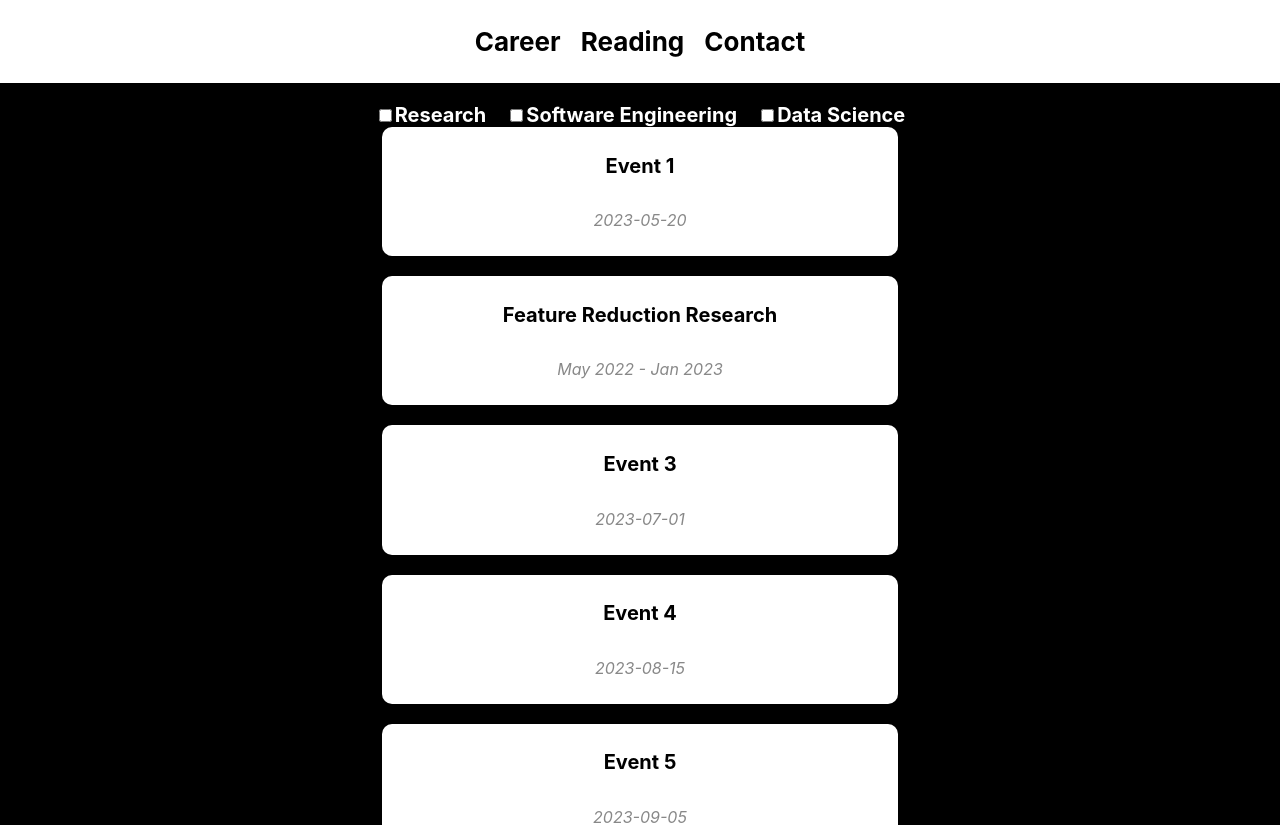
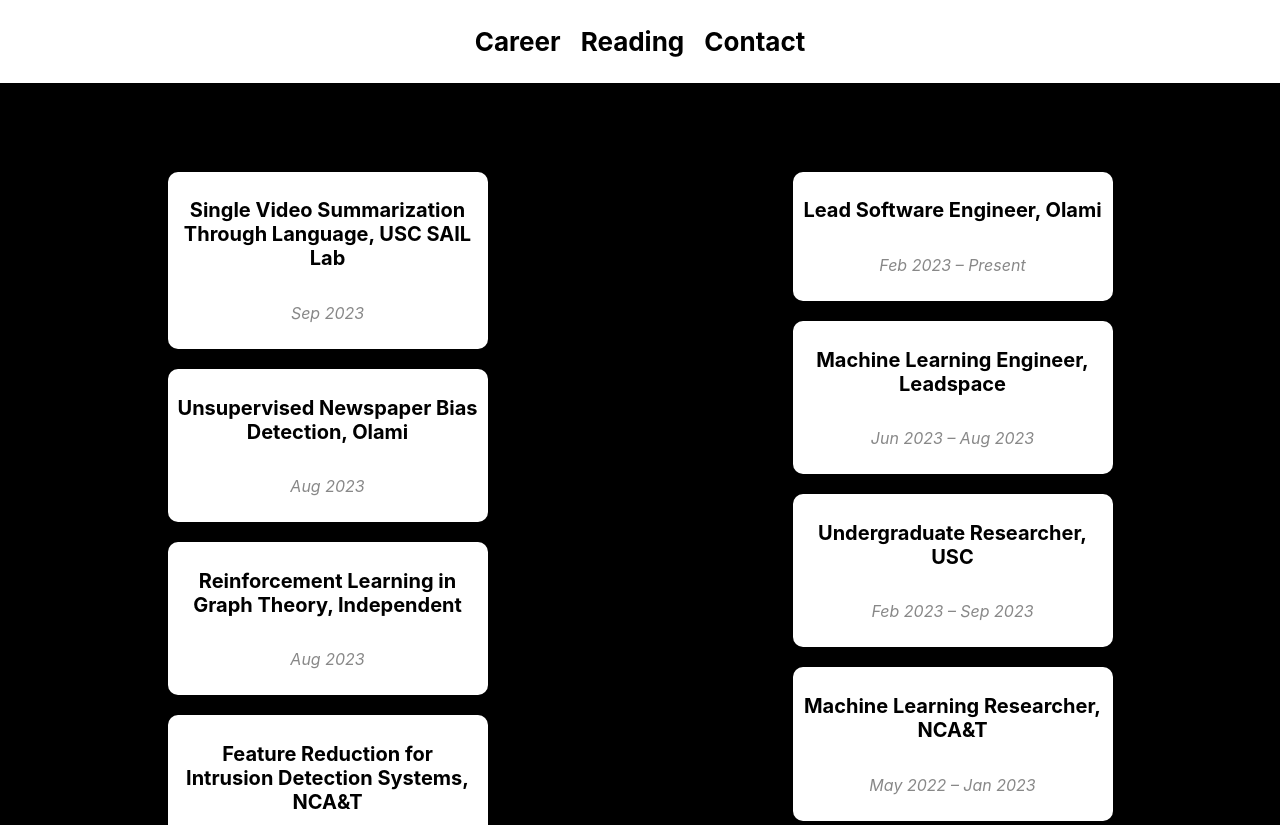
Before and after one commit to aLehav/aLehav.github.io, a React (Create React App) app: page / in a window 1280 px wide. Shown: the top 825 px of the page. Built offline with nearby package versions, Linux system fonts and the light colour scheme.

Commit message:
resume updated

```diff
--- a/src/components/Career/Career.jsx
+++ b/src/components/Career/Career.jsx
@@ -8,58 +8,37 @@ import './Career.css'
 function Career() {
   const location = useLocation();
   const queryParams = queryString.parse(location.search);
-  // Initialize the filters array based on the query parameters
   const initialFilters = queryParams.filter ? queryParams.filter.split(',') : [];
 
   const [activeFilters, setActiveFilters] = useState(initialFilters);
 
-  // Function to handle filter changes
   const handleFilterChange = (filter, isChecked) => {
     if (isChecked) {
-      // Add the filter if checked
       setActiveFilters(prevFilters => [...prevFilters, filter]);
     } else {
-      // Remove the filter if unchecked
       setActiveFilters(prevFilters => prevFilters.filter(f => f !== filter));
     }
   };
 
-  // Filtered events based on active filters
+  // Filtering events based on the active filters
   let filteredEvents = data.filter(event =>
     activeFilters.length === 0 || activeFilters.every(filter => event.categories.includes(filter))
   );
 
+  // Separating events into two columns based on whether they include 'Research'
+  const researchEvents = filteredEvents.filter(event => event.categories.includes('Research'));
+  const nonResearchEvents = filteredEvents.filter(event => !event.categories.includes('Research'));
+
   return (
-    <div style={{ margin: 20 }}>
-      {/* Filter checkboxes */}
-      <div>
-        <label>
-          <input
-            type="checkbox"
-            checked={activeFilters.includes('Research')}
-            onChange={(e) => handleFilterChange('Research', e.target.checked)}
-          />
-          Research
-        </label>
-        <label>
-          <input
-            type="checkbox"
-            checked={activeFilters.includes('SoftwareEngineering')}
-            onChange={(e) => handleFilterChange('SoftwareEngineering', e.target.checked)}
-          />
-          Software Engineering
-        </label>
-        <label>
-          <input
-            type="checkbox"
-            checked={activeFilters.includes('DataScience')}
-            onChange={(e) => handleFilterChange('DataScience', e.target.checked)}
-          />
-          Data Science
-        </label>
+    <div style={{ display: 'flex', margin: 20 }}>
+      <div style={{ flex: 1, marginRight: 10 }}>
+        <h2>Research</h2>
+        <Events events={researchEvents} />
       </div>
-      {/* Events component */}
-      <Events events={filteredEvents} />
+      <div style={{ flex: 1 }}>
+        <h2>Other Categories</h2>
+        <Events events={nonResearchEvents} />
+      </div>
     </div>
   );
 }
--- a/src/components/Career/data.jsx
+++ b/src/components/Career/data.jsx
@@ -1,34 +1,64 @@
 export const data = [
     {
-        name: "Event 1",
-        description: "Description of Event 1",
-        date: "2023-05-20",
-        categories: ["DataScience"]
+        name: "Single Video Summarization Through Language, USC SAIL Lab",
+        description: "Submitted a paper on video summarization to ICASSP 2024 as second author. Achieved state-of-the-art performance with 167% less training data using sentence embeddings instead of image embeddings. Worked on data processing and pipelining for balanced selection of image captions.",
+        date: "Sep 2023",
+        categories: ["Research", "Machine Learning"]
     },
     {
-        name: "Feature Reduction Research",
-        description: "Worked through NCA&T REU on machine learning research spanning feature reduction techniques in the realm of cybersecurity.",
-        date: "May 2022 - Jan 2023",
-        categories: ["DataScience", "Research"],
-        "link": "https://arxiv.org/abs/2303.12891",
-        "preview_image":"FeatureReduction.png"
+        name: "Unsupervised Newspaper Bias Detection, Olami",
+        description: "Submitted a paper on bias detection to AAAI 2024 as lead author. Scraped 14 school newspaper archives totaling 23,154 entries. Calculated article bias using a novel unsupervised method and LLMs. Worked in a Python environment with HuggingFace, SciKit, NLTK, and Pandas.",
+        date: "Aug 2023",
+        categories: ["Research", "Machine Learning"]
     },
     {
-        name: "Event 3",
-        description: "Description of Event 3",
-        date: "2023-07-01",
-        categories: ["Research"]
+        name: "Reinforcement Learning in Graph Theory, Independent",
+        description: "Submitted a paper on Ramsey number counterexamples to AAAI 2024 as lead author. Proposed a reinforcement learning approach with applications in network security. Created and published a PyPI package.",
+        date: "Aug 2023",
+        categories: ["Research", "Machine Learning"]
     },
     {
-        name: "Event 4",
-        description: "Description of Event 4",
-        date: "2023-08-15",
-        categories: ["SoftwareEngineering"]
+        name: "Feature Reduction for Intrusion Detection Systems, NCA&T",
+        description: "Presented at IEEE ICMLA 2022 as lead author. Built intrusion detection systems comparing feature reduction methods. Used TensorFlow, SciKit in Python, and GGPlot, Tidyverse in R.",
+        date: "Dec 2022",
+        categories: ["Research", "Machine Learning"],
+        link: "https://arxiv.org/abs/2303.12891",
+        preview_image: "FeatureReduction.png"
     },
     {
-        name: "Event 5",
-        description: "Description of Event 5",
-        date: "2023-09-05",
-        categories: ["DataScience", "SoftwareEngineering"]
+        name: "Lead Software Engineer, Olami",
+        description: "Leads Data Team of 8. Scraped content from 3 million web pages. Processed and applied bias metrics. Correlated bias values with scraped data. Detected and responded to hate speech through intelligent bots.",
+        date: "Feb 2023 – Present",
+        categories: ["Machine Learning"]
+    },
+    {
+        name: "Machine Learning Engineer, Leadspace",
+        description: "Worked on hyperparameter optimization using logistic regression. Improved model run speed by 40%. Generated 7 state-of-the-art models. Participated in TAMID Fellowship.",
+        date: "Jun 2023 – Aug 2023",
+        categories: ["Machine Learning"]
+    },
+    {
+        name: "Undergraduate Researcher, USC",
+        description: "Worked with USC SAIL and DILL labs. Focused on generating novel results in Single Video Summarization using attention-based video processing.",
+        date: "Feb 2023 – Sep 2023",
+        categories: ["Machine Learning"]
+    },
+    {
+        name: "Machine Learning Researcher, NCA&T",
+        description: "Built intrusion detection systems using existing ML methods, and implemented swarm optimization. Participated in NCA&T’s REU with professor mentorship.",
+        date: "May 2022 – Jan 2023",
+        categories: ["Machine Learning"]
+    },
+    {
+        name: "Computer Science Department Course Producer, USC",
+        description: "Guided students in Discrete Math. Provided direction and explanation in 1-on-1 tutoring. Graded papers and problem sets for over 300 students.",
+        date: "Aug 2022 – Jan 2023",
+        categories: ["Software Engineering"]
+    },
+    {
+        name: "Math Tutor",
+        description: "Volunteered to help failing 9th graders. Tutored subjects from elementary math to Calculus and Statistics.",
+        date: "Sep 2018 – Feb 2022",
+        categories: []
     }
 ]
```
Also changed, not shown: 1 other file (tests, documents, lock files or other folders).
